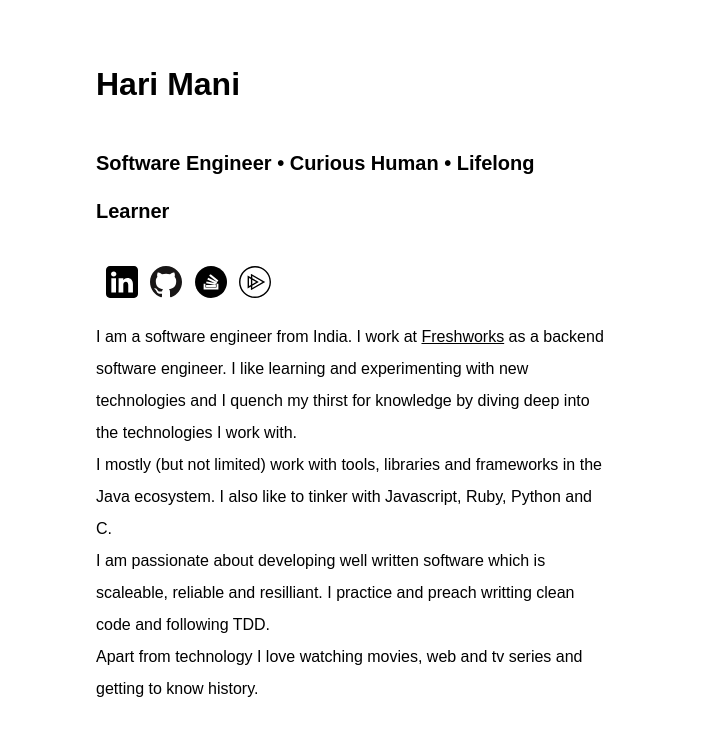
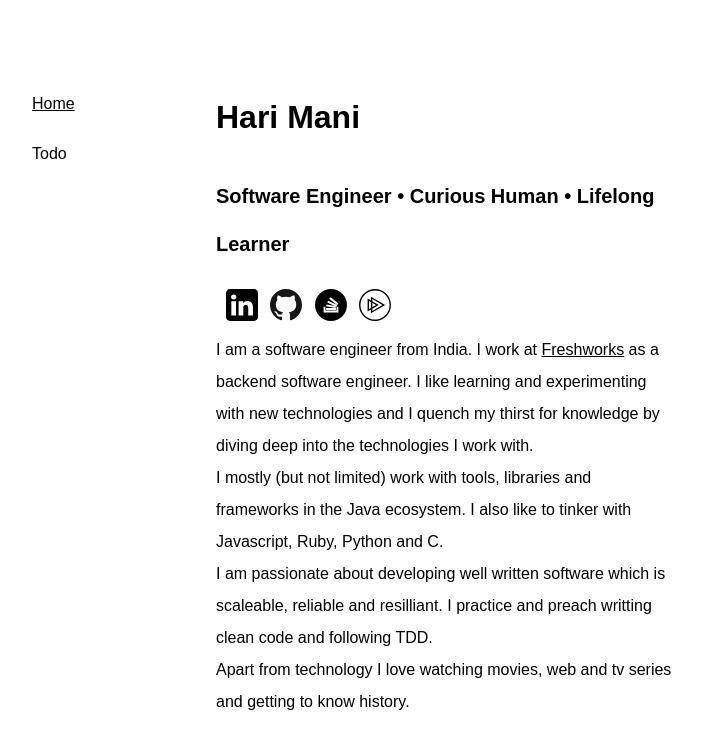
Before and after one commit to The-East-Wind/The-East-Wind.github.io, a Jekyll site: the page built from index.html, in a window 1280 px wide. Shown: the top 749 px of the page, without its empty margins (288-990 px from the left). Built offline with Jekyll 4.4.1, drawn with Linux system fonts in a browser that asks for light colours; some web fonts are replaced.

Commit message:
feat: add todo section - change site layout to grid - add navbar to navigate between sections - add small animations to make site more dynamic
Signed-off-by: Hari M <hariatul1998@gmail.com>

```diff
--- /dev/null
+++ b/_data/navigation.yml
@@ -0,0 +1,4 @@
+- name: Home
+  link: /
+- name: Todo
+  link: /todo
--- /dev/null
+++ b/_includes/navigation.html
@@ -0,0 +1,5 @@
+<nav class="navbar primary">
+    {% for item in site.data.navigation %}
+        <a class="item {% if page.url == item.link %}active{% endif %}" href="{{ item.link }}">{{ item.name }}</a>
+    {% endfor %}
+</nav>
--- a/_includes/social.html
+++ b/_includes/social.html
@@ -2,7 +2,7 @@
     {% for item in site.data.social %}
     <span class="social-item">
         <a target="_blank" rel="noreferrer" rel="noopener" href="{{ item.link }}">
-            <img height="32" width="32" src="{{ item.icon }}">
+            <img class="icon" height="32" width="32" src="{{ item.icon }}">
         </a>
     <span>
     {% endfor %}
--- a/_layouts/default.html
+++ b/_layouts/default.html
@@ -1,12 +1,18 @@
 <!DOCTYPE html>
 <html lang="en">
-<head>
-    <meta charset="utf-8">
-    <meta name="viewport" content="width=device-width, initial-scale=1.0">
+  <head>
+    <meta charset="utf-8" />
+    <meta name="viewport" content="width=device-width, initial-scale=1.0" />
     <title>{{ page.title }}</title>
-    <link rel="stylesheet" href="{{ '/assets/css/styles.css' | relative_url }}">
-</head>
-<body>
-    {{ content }}
-</body>
+    <link
+      rel="stylesheet"
+      href="{{ '/assets/css/styles.css' | relative_url }}"
+    />
+  </head>
+  <body>
+    <div class="container">
+      {% include navigation.html %}
+      <main id="content" class="content" role="main">{{ content }}</main>
+    </div>
+  </body>
 </html>
--- a/_sass/main.scss
+++ b/_sass/main.scss
@@ -10,17 +10,22 @@
     color: black;
 }
 
+.container {
+    display: grid;
+    grid-template-columns: 1fr 3fr;
+    margin: 5% 25%;
+    gap: 5%;
+}
+
 .content {
     display: flex;
     flex-direction: column;
     align-items: center;
-    margin: 2% 30%;
     height: 100%;
 }
 
 .content .section {
     width: 100%;
-    margin: 1% 0;
     line-height: 2;
 }
 
@@ -41,6 +46,28 @@
     text-decoration: none;
 }
 
-.current {
-    color: green;
+.social-item .icon {
+    transition: all 300ms ease-in-out;
 }
+
+.social-item .icon:hover {
+    transform: scale(1.25);
+}
+
+.navbar {
+    display: flex;
+    flex-direction: column;
+    align-items: center;
+    margin: 10% 0;
+}
+
+.navbar .item {
+    width: 100%;
+    padding: 1em;
+    transition: all 300ms ease-in-out;
+    text-decoration: none;
+}
+
+.navbar .item:hover, .item.active {
+    text-decoration: underline;
+}
--- a/index.html
+++ b/index.html
@@ -2,24 +2,34 @@
 layout: default
 title: Hari Mani
 ---
-<main id="content" class="content" role="main">
+
 <header id="header" class="section">
   <h1>Hari Mani</h1>
   <h2>
     <small> Software Engineer • Curious Human • Lifelong Learner </small>
   </h2>
 </header>
-    <section id="social" class="section">
-        {% include social.html %}
+<section id="social" class="section">{% include social.html %}</section>
+<section id="about" class="section">
+  I am a software engineer from India. I work at
+  <a
+    href="https://freshworks.com"
+    target="_blank"
+    rel="noreferrer"
+    rel="noopener"
+    >Freshworks</a
+  >
+  as a backend software engineer. I like learning and experimenting with new
+  technologies and I quench my thirst for knowledge by diving deep into the
+  technologies I work with.
+  <br />
+  I mostly (but not limited) work with tools, libraries and frameworks in the
+  Java ecosystem. I also like to tinker with Javascript, Ruby, Python and C.
+  <br />
+  I am passionate about developing well written software which is scaleable,
+  reliable and resilliant. I practice and preach writting clean code and
+  following TDD.
+  <br />
+  Apart from technology I love watching movies, web and tv series and getting to
+  know history.
 </section>
-    <section id="about" class="section">
-        I am a software engineer from India. I work at <a href="https://freshworks.com" target="_blank" rel="noreferrer" rel="noopener">Freshworks</a> as a backend software engineer.
-        I like learning and experimenting with new technologies and I quench my thirst for knowledge by diving deep into the technologies I work with.
-        <br>
-        I mostly (but not limited) work with tools, libraries and frameworks in the Java ecosystem. I also like to tinker with Javascript, Ruby, Python and C.
-        <br>
-        I am passionate about developing well written software which is scaleable, reliable and resilliant. I practice and preach writting clean code and following TDD.
-        <br>
-        Apart from technology I love watching movies, web and tv series and getting to know history.
-    </section>
-</main>
```
Also changed, not shown: todo.md (added, +14 -0 lines). Lines whose indentation alone changed are shown as unchanged.
